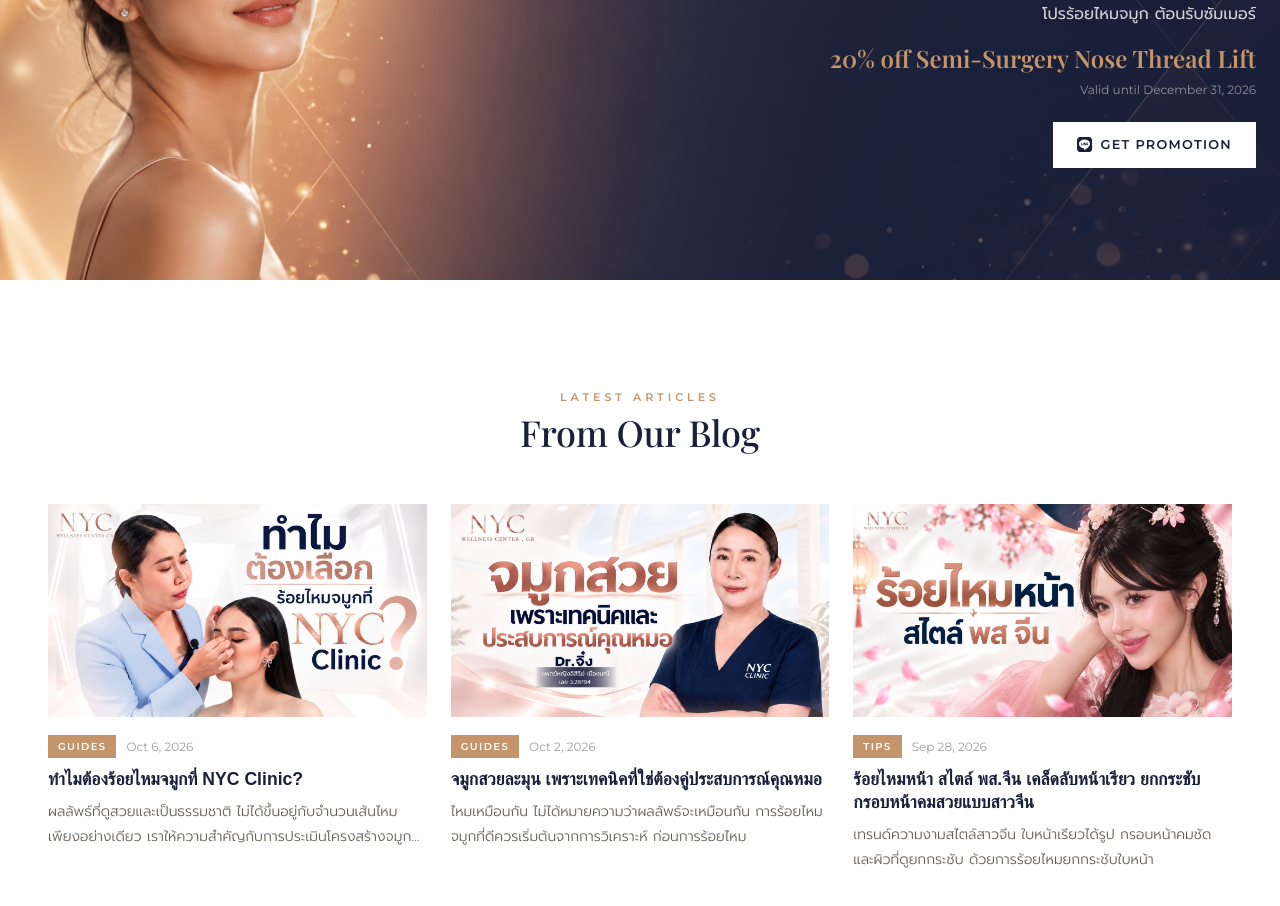
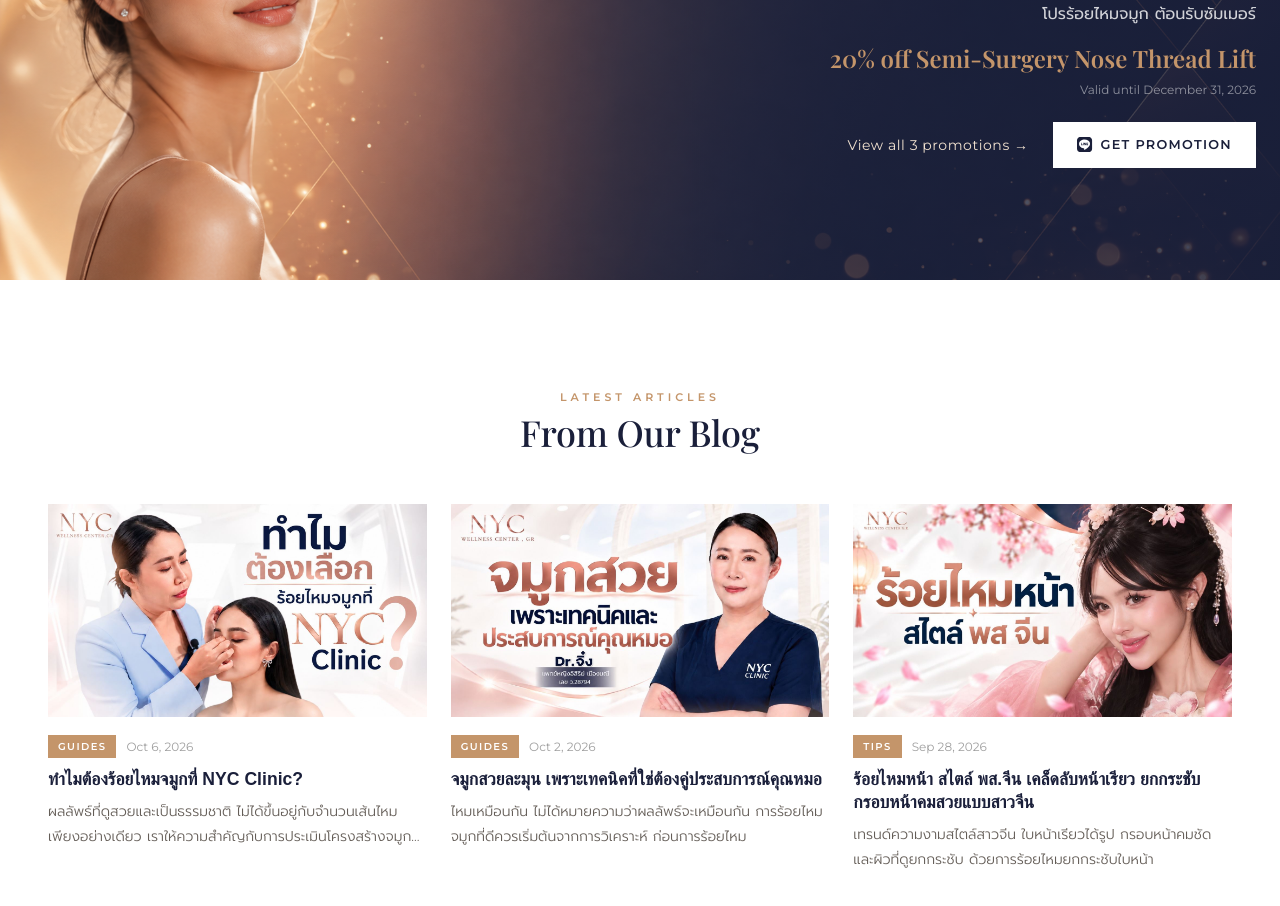
Before and after one commit to papinwit-l/nyc-clinic-revise, a Next.js app: page /en in a window 1280 px wide. Shown: the part 7860-8766 px from the top of the page. Built offline with nearby package versions, Linux system fonts and the light colour scheme; no server answers; a web font is replaced by a local one.

Commit message:
homepage promo banner: add 'view all promotions' link when more than one is active
Co-Authored-By: Claude Opus 5.5 <noreply@anthropic.com>
Claude-Session: https://claude.ai/code/session_018EbPD51sFCZpTkPb6fRwcW

```diff
--- a/src/app/[locale]/page.tsx
+++ b/src/app/[locale]/page.tsx
@@ -5,7 +5,7 @@ import { getCases } from "@/data/cases";
 import { getDoctors } from "@/data/doctors";
 import { getTestimonials } from "@/data/testimonials";
 import { getLatestPosts } from "@/data/posts";
-import { getActivePromotion } from "@/data/promotions";
+import { getActivePromotions } from "@/data/promotions";
 import { getInstagramPosts } from "@/data/instagram";
 import Hero from "@/components/home/Hero";
 import TrustBar from "@/components/home/TrustBar";
@@ -35,7 +35,7 @@ export default async function HomePage({
     doctors,
     testimonials,
     posts,
-    promo,
+    promos,
     igPosts,
   ] = await Promise.all([
     getServices(locale),
@@ -44,7 +44,7 @@ export default async function HomePage({
     getDoctors(),
     getTestimonials(locale, 3),
     getLatestPosts(locale, 3),
-    getActivePromotion(locale),
+    getActivePromotions(locale),
     getInstagramPosts(8),
   ]);
 
@@ -69,7 +69,12 @@ export default async function HomePage({
       />
       <Testimonials locale={locale} data={testimonials} />
       <InstagramFeed locale={locale} data={igPosts} />
-      <PromotionsBanner t={t.home.promotion} locale={locale} data={promo} />
+      <PromotionsBanner
+        t={t.home.promotion}
+        locale={locale}
+        data={promos[0] ?? null}
+        total={promos.length}
+      />
       <BlogPreview t={t.home.blog} locale={locale} data={posts} />
       <ContactCTA t={t.home.contact} tCommon={t.common} locale={locale} />
     </>
--- a/src/components/home/PromotionsBanner.tsx
+++ b/src/components/home/PromotionsBanner.tsx
@@ -1,5 +1,6 @@
 import { LINE_URL } from "@/lib/site";
 import Image from "next/image";
+import Link from "next/link";
 import { LineIcon } from "@/components/shared/SocialIcons";
 import type { Dictionary } from "@/i18n/get-dictionary";
 import type { Promotion } from "@/types/promotion";
@@ -10,9 +11,17 @@ type Props = {
   t: Dictionary["home"]["promotion"];
   locale: string;
   data: Promotion | null;
+  /** Active promotions in total. The "view all" link shows only above 1 —
+      with a single promo it would lead to the same offer again. */
+  total?: number;
 };
 
-export default function PromotionsBanner({ t, locale, data }: Props) {
+export default function PromotionsBanner({
+  t,
+  locale,
+  data,
+  total = 1,
+}: Props) {
   if (!data) return null;
   // Validity is decided by the data layer (getActivePromotion), in Bangkok
   // time. The UTC comparison that was here hid a promo at 07:00 on its last
@@ -103,7 +112,23 @@ export default function PromotionsBanner({ t, locale, data }: Props) {
             {t.validUntil} {formattedDate}
           </p>
 
-          <div className="flex items-center justify-end gap-3 mt-6">
+          <div className="flex flex-wrap items-center justify-end gap-x-6 gap-y-3 mt-6">
+            {/* Secondary on purpose: the LINE button stays the main action. */}
+            {total > 1 && (
+              <Link
+                href={`/${locale}/promotions`}
+                className={`text-sm text-[var(--color-accent-pale)] hover:text-white transition-colors ${
+                  isTH ? "" : "tracking-[0.04em]"
+                }`}
+                style={{
+                  fontFamily: isTH
+                    ? "var(--font-thai-body)"
+                    : "var(--font-body)",
+                }}
+              >
+                {t.viewAll.replace("{n}", String(total))}
+              </Link>
+            )}
             <a
               href={LINE_URL}
               target="_blank"
--- a/src/i18n/dictionaries/en/home.ts
+++ b/src/i18n/dictionaries/en/home.ts
@@ -63,6 +63,7 @@ const home = {
     validUntil: "Valid until",
     cta: "Get Promotion",
     details: "View Details",
+    viewAll: "View all {n} promotions →",
   },
   blog: {
     cta: "Read More →",
--- a/src/i18n/dictionaries/th/home.ts
+++ b/src/i18n/dictionaries/th/home.ts
@@ -63,6 +63,7 @@ const home = {
     validUntil: "ถึงวันที่",
     cta: "รับโปรโมชัน",
     details: "ดูรายละเอียด",
+    viewAll: "ดูโปรโมชันทั้งหมด ({n}) →",
   },
   blog: {
     cta: "อ่านต่อ →",
```
